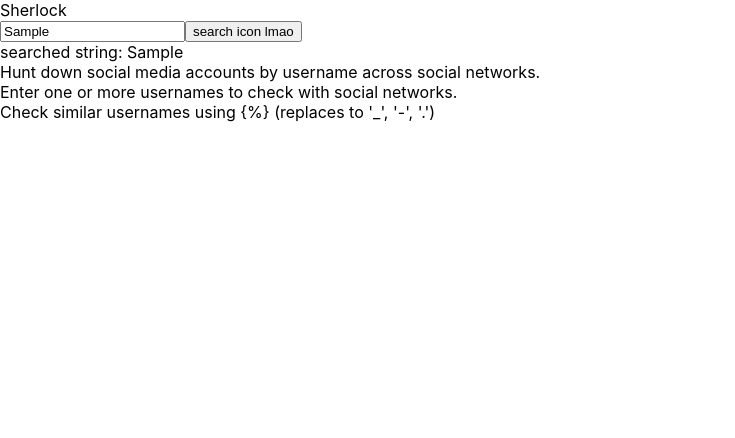
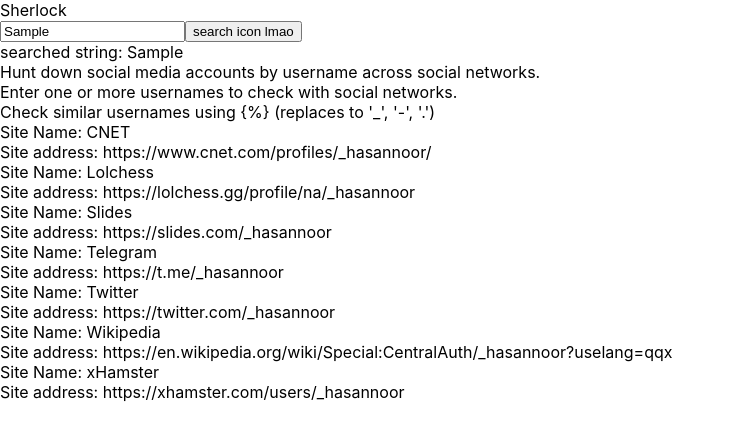
Before and after one commit to sherlockify/sherlockify-frontend, a React (Create React App) app: page / in a window 1280 px wide. Both pictures are taken after typing "Sample" into the empty fields and a click on the button "search icon lmao". Shown: the top 438 px of the page, without its empty margins (0-735 px from the left). Built offline with nearby package versions, Linux system fonts and the light colour scheme.

Commit message:
Add basic cards

```diff
--- a/src/App.js
+++ b/src/App.js
@@ -56,7 +56,15 @@
 }
 
 function WebsiteCards({ sites }) {
-
+  return(
+    <>
+      {sites.map(s =>
+        <div className='siteCard'>
+          Site Name: {s.site} <br />
+          Site address: {s.urlUser} <br />
+        </div>)}
+    </>
+  )
 }
 
 function Information() {
```
